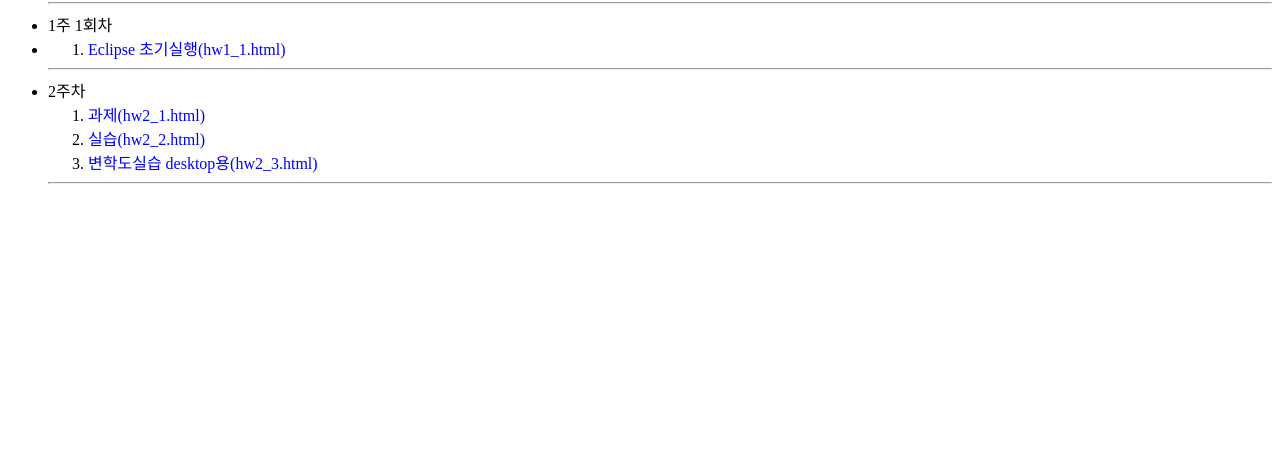
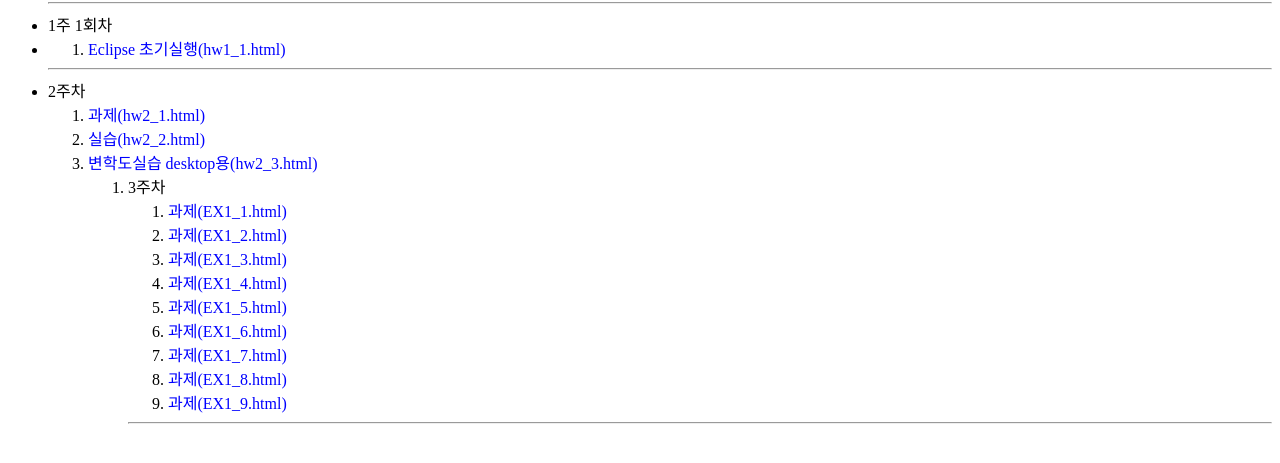
Before and after one commit to DJDHovy/DJDHovy.github.io, a plain HTML site: page html5/leeho.html in a window 1280 px wide. Shown: the part 87-550 px from the top of the page. Drawn offline with Linux system fonts and the light colour scheme.

Commit message:
Update leeho.html

```diff
--- a/html5/leeho.html
+++ b/html5/leeho.html
@@ -20,6 +20,20 @@
    <li><a href="https://djdhovy.github.io/java/hw2_1.html">과제(hw2_1.html)</a></li>
    <li><a href="https://djdhovy.github.io/java/hw2_2.html">실습(hw2_2.html)</a></li>
    <li><a href="https://djdhovy.github.io/java/hw2_3.html">변학도실습 desktop용(hw2_3.html)</a></li>
-   </ol><hr/>
+
+   <ol>
+   <li> 3주차
+   <ol>
+
+   <li><a href="https://djdhovy.github.io/java/EX1_1.html">과제(EX1_1.html)</a></li>
+   <li><a href="https://djdhovy.github.io/java/EX1_2.html">과제(EX1_2.html)</a></li>
+   <li><a href="https://djdhovy.github.io/java/EX1_3.html">과제(EX1_3.html)</a></li>
+   <li><a href="https://djdhovy.github.io/java/EX1_4.html">과제(EX1_4.html)</a></li>
+   <li><a href="https://djdhovy.github.io/java/EX1_5.html">과제(EX1_5.html)</a></li>
+   <li><a href="https://djdhovy.github.io/java/EX1_6.html">과제(EX1_6.html)</a></li>
+   <li><a href="https://djdhovy.github.io/java/EX1_7.html">과제(EX1_7.html)</a></li>
+   <li><a href="https://djdhovy.github.io/java/EX1_8.html">과제(EX1_8.html)</a></li>
+   <li><a href="https://djdhovy.github.io/java/EX1_9.html">과제(EX1_9.html)</a></li>
+     </ol><hr/>
    </ul>
    </body></html>
```
